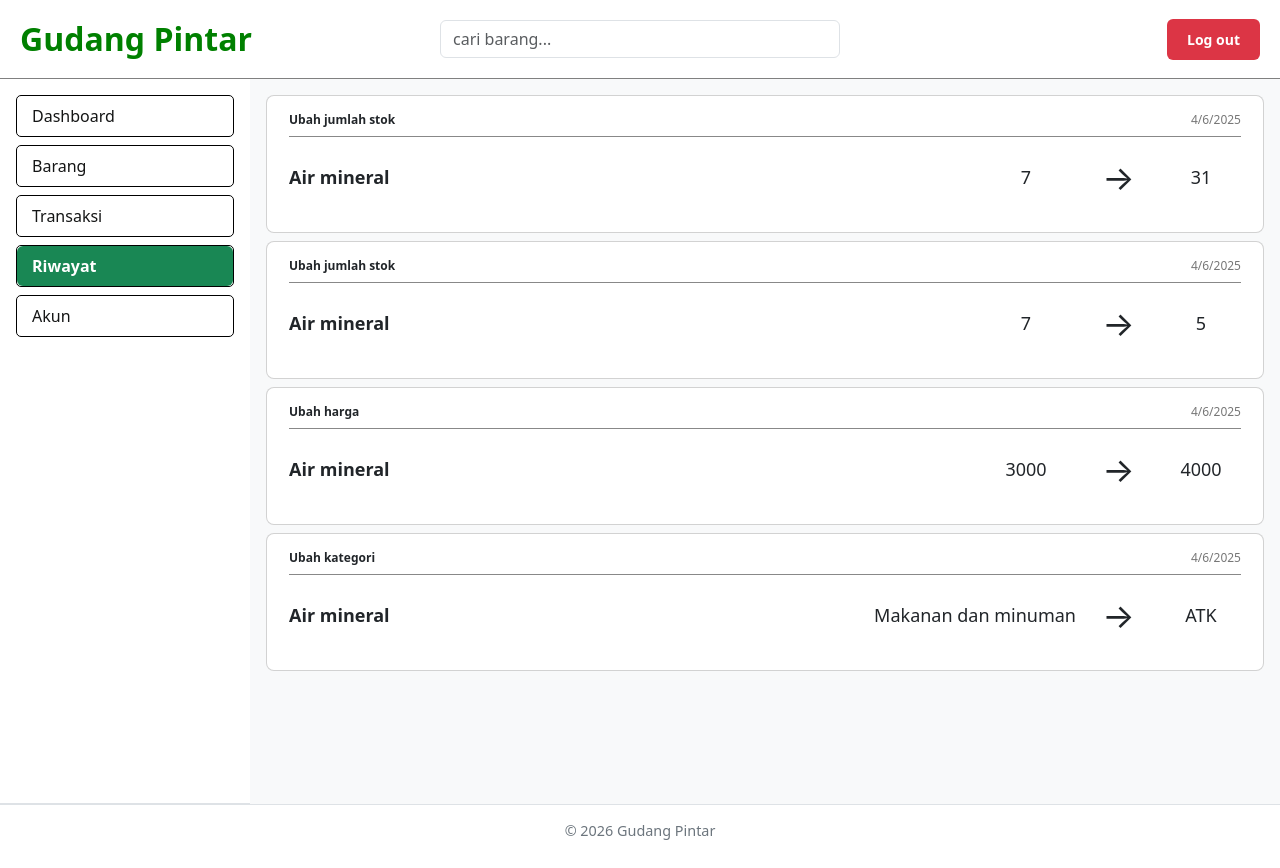
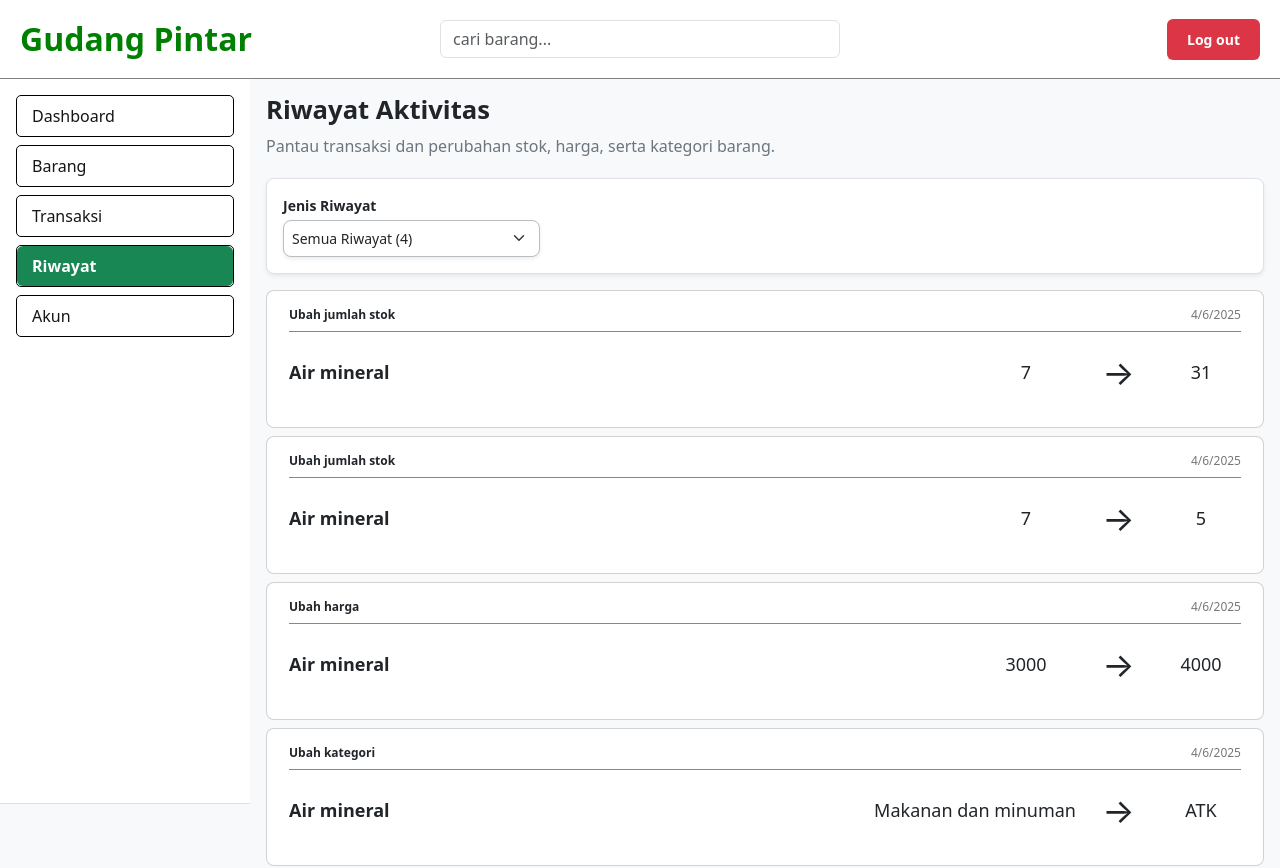
Before and after one commit to DhimazRafif/GudangPintar_web, a React (Vite) app in the folder gudang-pintar/: page /history in a window 1280 px wide. Shown: the top 868 px of the page. Built offline with nearby package versions, Linux system fonts and the light colour scheme.

Commit message:
Fix History.jsx agar compatibel dengan MainLayout.jsx, dan menambahkan Pagination dan Filter di page Riwayat

```diff
--- a/gudang-pintar/src/pages/History.jsx
+++ b/gudang-pintar/src/pages/History.jsx
@@ -1,6 +1,8 @@
 import { useEffect, useState } from "react";
-import Header from "../components/Header";
-import Sidebar from "../components/Sidebar";
+import MainLayout from "../Layouts/MainLayout";
+import FilterGroup from "../components/common/FilterGroup";
+import Pagination from "../components/common/Pagination";
+import Button from "../components/common/Button";
 import "./history-style.css";
 import {
   getHistoryEntries,
@@ -8,6 +10,7 @@ import {
   HISTORY_UPDATED_EVENT,
 } from "../services/historyService";
 
+// Data contoh lama
 const historyData = [
   { id: 1, action: "Ubah jumlah stok", itemName: "Air mineral", before: "7", after: "31", date: "4/6/2025" },
   { id: 2, action: "Ubah jumlah stok", itemName: "Air mineral", before: "7", after: "5", date: "4/6/2025" },
@@ -15,20 +18,63 @@ const historyData = [
   { id: 4, action: "Ubah kategori", itemName: "Air mineral", before: "Makanan dan minuman", after: "ATK", date: "4/6/2025" },
 ];
 
+// Jumlah card tiap halaman
+const ITEMS_PER_PAGE = 6;
+
 function getChanges(entry) {
   return Array.isArray(entry.changes)
     ? entry.changes
     : [{ itemName: entry.itemName, before: entry.before, after: entry.after }];
 }
 
+function getHistoryCategory(entry) {
+  const action = String(entry.action ?? "").toLowerCase();
+
+  if (entry.source === "transaksi" || action.startsWith("transaksi")) {
+    return "transaksi";
+  }
+  if (action.includes("harga")) return "harga";
+  if (action.includes("kategori")) return "kategori";
+  if (entry.source === "barang" || action.includes("stok")) return "stok";
+
+  return "lainnya";
+}
+
+function getStockDirection(entry) {
+  const changes = getChanges(entry);
+  if (!changes.length) return null;
+
+  const differences = changes.map(({ before, after }) => Number(after) - Number(before));
+  if (differences.some((difference) => !Number.isFinite(difference))) return null;
+  if (differences.every((difference) => difference > 0)) return "stok-masuk";
+  if (differences.every((difference) => difference < 0)) return "stok-keluar";
+  return null;
+}
+
+function matchesType(entry, type) {
+  if (type === "all") return true;
+
+  const category = getHistoryCategory(entry);
+  if (type === "stok-masuk" || type === "stok-keluar") {
+    return category === "stok" && getStockDirection(entry) === type;
+  }
+  return category === type;
+}
+
 export default function History() {
   const [searchQuery, setSearchQuery] = useState("");
+  const [selectedType, setSelectedType] = useState("all");
+  const [currentPage, setCurrentPage] = useState(1);
   const [savedHistory, setSavedHistory] = useState(getHistoryEntries);
 
+  // Sinkronisasi History saat ada perubahan pada tab ini atau tab lain.
   useEffect(() => {
-    const updateHistory = () => setSavedHistory(getHistoryEntries());
+    const updateHistory = () => {
+      setSavedHistory(getHistoryEntries());
+      setCurrentPage(1);
+    };
     const handleStorage = (event) => {
-      if (event.key === HISTORY_STORAGE_KEY) updateHistory();
+      if (event.key === HISTORY_STORAGE_KEY || event.key === null) updateHistory();
     };
 
     window.addEventListener(HISTORY_UPDATED_EVENT, updateHistory);
@@ -39,26 +85,81 @@ export default function History() {
     };
   }, []);
 
+  // Kembalikan ke halaman pertama ketika filter atau pencarian berubah.
+  const handleSearchChange = (value) => {
+    setSearchQuery(value);
+    setCurrentPage(1);
+  };
+
+  const handleTypeChange = (value) => {
+    setSelectedType(value);
+    setCurrentPage(1);
+  };
+
+  const handleResetFilter = () => {
+    setSearchQuery("");
+    setSelectedType("all");
+    setCurrentPage(1);
+  };
+
   const keyword = searchQuery.trim().toLowerCase();
-  const filteredHistory = [...savedHistory, ...historyData].filter((entry) =>
+  const allHistory = [...savedHistory, ...historyData];
+  const searchedHistory = allHistory.filter((entry) =>
     [entry.action, entry.date, ...getChanges(entry).flatMap((change) => [
       change.itemName, change.before, change.after,
     ])].some((value) => String(value ?? "").toLowerCase().includes(keyword)),
   );
 
+  const filterOptions = [
+    { value: "all", label: "Semua Riwayat" },
+    { value: "transaksi", label: "Transaksi" },
+    { value: "stok", label: "Kelola Stok (Tambah/Kurang)" },
+    { value: "stok-masuk", label: "Tambah Stok" },
+    { value: "stok-keluar", label: "Kurang Stok" },
+    { value: "harga", label: "Update Harga" },
+    { value: "kategori", label: "Update Kategori" },
+  ].map((option) => ({
+    ...option,
+    count: searchedHistory.filter((entry) => matchesType(entry, option.value)).length,
+  }));
+
+  const filteredHistory = searchedHistory.filter((entry) => matchesType(entry, selectedType));
+  const totalPages = Math.ceil(filteredHistory.length / ITEMS_PER_PAGE);
+  const activePage = Math.min(currentPage, Math.max(totalPages, 1));
+  const startIndex = (activePage - 1) * ITEMS_PER_PAGE;
+  const displayedHistory = filteredHistory.slice(startIndex, startIndex + ITEMS_PER_PAGE);
+  const isFilterActive = keyword !== "" || selectedType !== "all";
+
   return (
-    <div className="d-flex flex-column min-vh-100">
-      <Header searchQuery={searchQuery} setSearchQuery={setSearchQuery} />
+    <MainLayout searchQuery={searchQuery} setSearchQuery={handleSearchChange}>
+      <div className="history-page">
+        <h1 className="dashboard-title">Riwayat Aktivitas</h1>
+        <p className="dashboard-description">
+          Pantau transaksi dan perubahan stok, harga, serta kategori barang.
+        </p>
 
-      <div className="dashboard-layout d-flex flex-column flex-md-row">
-        <Sidebar />
+        <div className="history-filter bg-white p-3 rounded-3 border mb-3 shadow-sm d-flex flex-column flex-sm-row align-items-stretch align-items-sm-end justify-content-between gap-3">
+          <FilterGroup
+            id="filter-jenis-riwayat"
+            label="Jenis Riwayat"
+            options={filterOptions}
+            selectedValue={selectedType}
+            onChange={handleTypeChange}
+          />
+          {isFilterActive && (
+            <Button variant="secondary" size="sm" onClick={handleResetFilter}>
+              Reset Filter
+            </Button>
+          )}
+        </div>
 
-        <main className="main-content history-main flex-grow-1">
-          <div className="history-list container-fluid p-2 p-md-3">
-            {filteredHistory.length === 0 ? (
-              <p className="text-secondary p-3" role="status">Riwayat tidak ditemukan.</p>
+        <div className="history-list">
+          {displayedHistory.length === 0 ? (
+            <div className="alert alert-secondary text-center" role="status">
+              Tidak ada riwayat yang sesuai dengan pencarian atau filter.
+            </div>
           ) : (
-              filteredHistory.map((entry) => (
+            displayedHistory.map((entry) => (
               <article className="card history-card" key={entry.id}>
                 <div className="card-body">
                   <div className="history-head d-flex justify-content-between gap-3">
@@ -81,12 +182,14 @@ export default function History() {
             ))
           )}
         </div>
-        </main>
+
+        <Pagination
+          currentPage={activePage}
+          totalPages={totalPages}
+          onPageChange={setCurrentPage}
+          ariaLabel="Navigasi Halaman Riwayat"
+        />
       </div>
-
-      <footer className="footer-db mt-auto">
-        <p className="mb-0">&copy; 2026 Gudang Pintar</p>
-      </footer>
-    </div>
+    </MainLayout>
   );
 }
--- a/gudang-pintar/src/pages/history-style.css
+++ b/gudang-pintar/src/pages/history-style.css
@@ -1,5 +1,9 @@
-.history-main {
+.history-page {
   min-width: 0;
+}
+
+.history-filter .filter-dropdown-group {
+  max-width: 100%;
 }
 
 .history-list {
```
Lines whose indentation alone changed are shown as unchanged.
